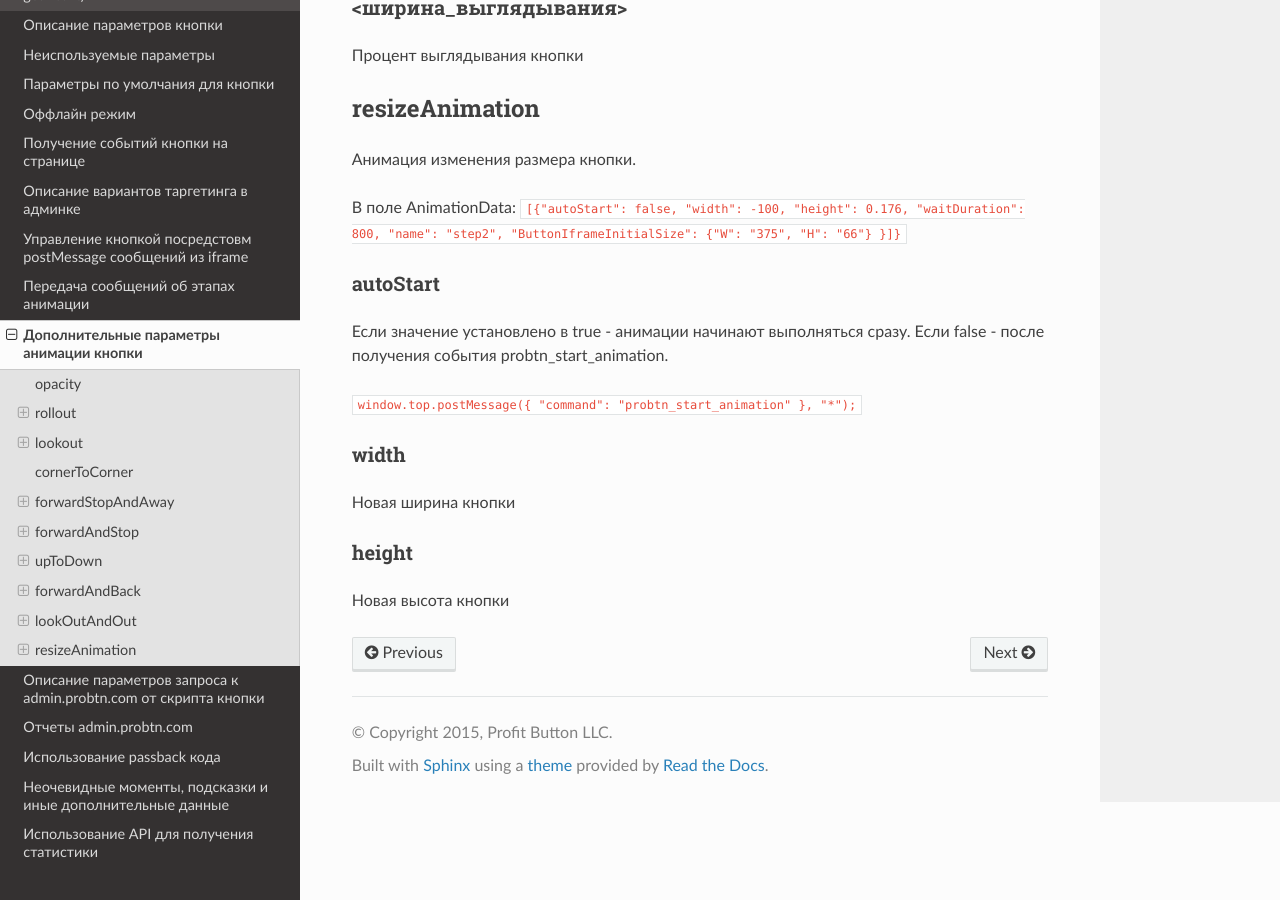
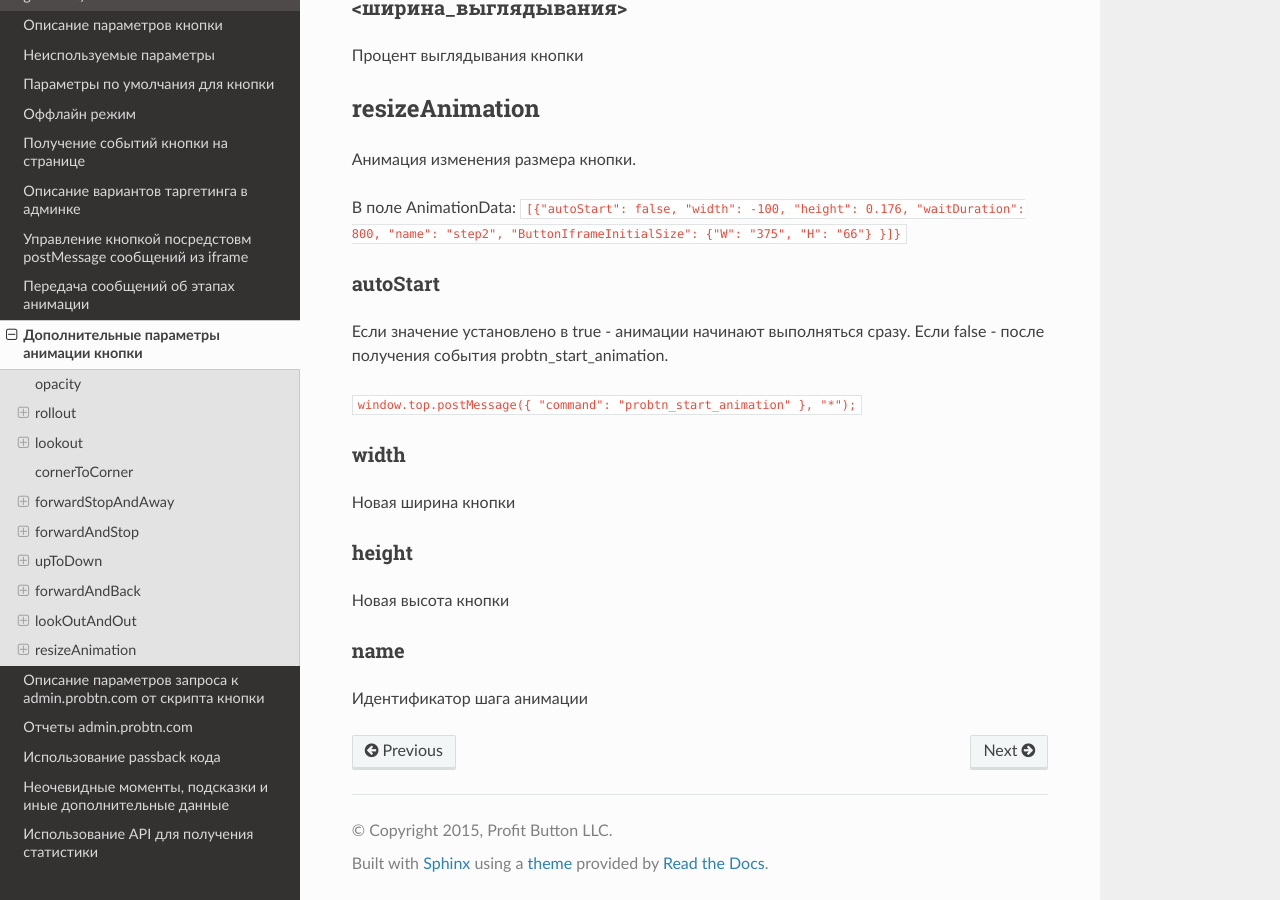
Before and after one commit to probtn/docs, a Sphinx documentation site: the page built from docs/button_additional_animations_param.rst, in a window 1280 px wide and 900 px high, scrolled down 4867 px. Built offline with Sphinx 7.4.7 and the Read the Docs theme 2.0.0, drawn with Linux system fonts in a browser that asks for light colours.

Commit message:
some descs

```diff
--- a/docs/button_additional_animations_param.rst
+++ b/docs/button_additional_animations_param.rst
@@ -239,3 +239,7 @@ width
 height
 ^^^^^^^^^^^^^^^^^^^^^^^^^^^^^^^^^
 Новая высота кнопки
+
+name
+^^^^^^^^^^^^^^^^^^^^^^^^^^^^^^^^^
+Идентификатор шага анимации
```
